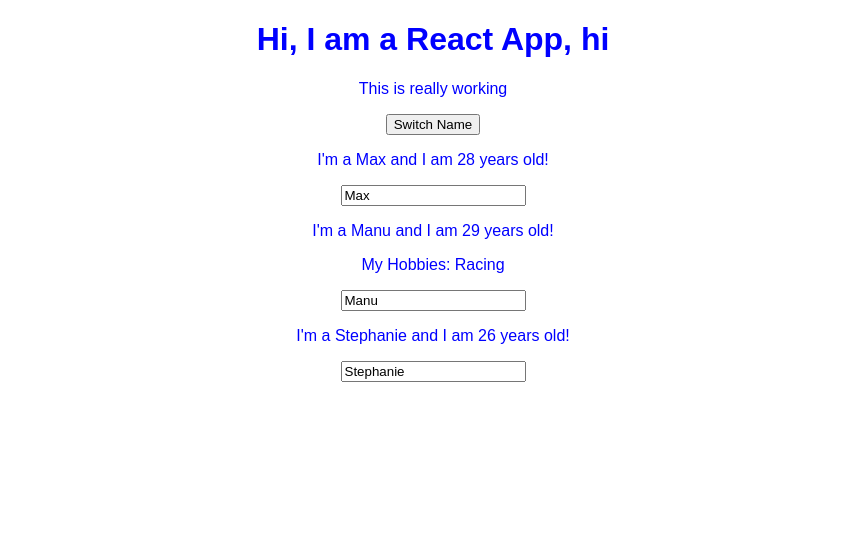
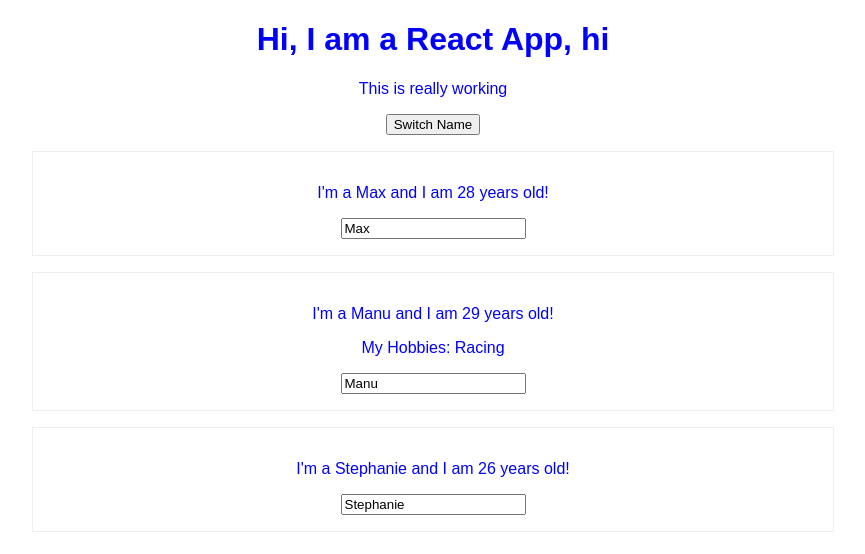
Before and after one commit to karolokienica/react-complete-guide, a React (Create React App) app: page / in a window 1280 px wide. Shown: the top 554 px of the page, without its empty margins (207-1072 px from the left). Built offline with nearby package versions, Linux system fonts and the light colour scheme.

Commit message:
added global styling

```diff
--- /dev/null
+++ b/src/Person/Person.css
@@ -0,0 +1,8 @@
+.Person {
+  width: 60%;
+  margin: 16px auto;
+  border: 1px solid #eee;
+  box-shadow: 16px;
+  padding: 16px;
+  text-align: center;
+}
--- a/src/Person/Person.js
+++ b/src/Person/Person.js
@@ -1,8 +1,10 @@
 import React from 'react';
+
+import './Person.css';
 
 const person = (props) => {
   return (
-    <div>
+    <div className="Person">
       <p onClick={props.click}>
         I'm a {props.name} and I am {props.age} years old!
       </p>
```
